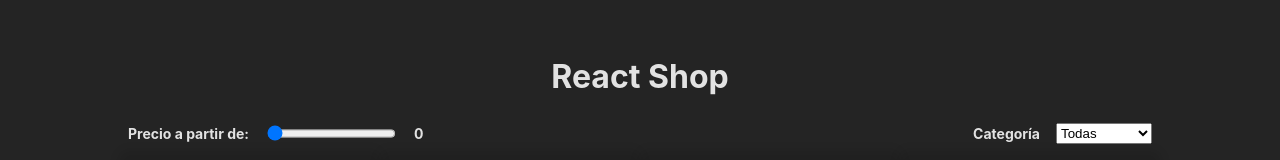
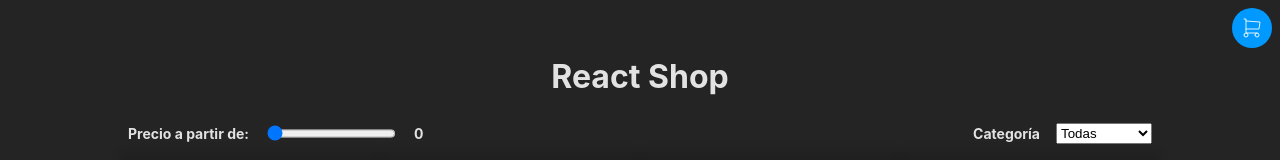
Before and after one commit to FelipeMerchan/curso-react-midudev, a React (Vite) app in the folder projects/06-shopping-cart/: page / in a window 1280 px wide. Shown: the top 160 px of the page. Built offline with nearby package versions, Linux system fonts and the light colour scheme.

Commit message:
10. Creación de un carrito desde cero y crear menú flotante con CSS

```diff
--- a/projects/06-shopping-cart/src/App.jsx
+++ b/projects/06-shopping-cart/src/App.jsx
@@ -5,6 +5,7 @@
 import { IS_DEVELOPMENT } from './config'
 import './index.css'
 import { useFilters } from './hooks/useFilters'
+import { Cart } from './components/Cart'
 
 export const App = () => {
   const { filterProducts } = useFilters()
@@ -14,6 +15,7 @@
   return (
     <>
       <Header />
+      <Cart />
       <Products products={filteredProducts} />
       {IS_DEVELOPMENT && <Footer />}
     </>
--- /dev/null
+++ b/projects/06-shopping-cart/src/components/Cart.css
@@ -0,0 +1,56 @@
+.cart {
+  background: #000;
+  display: none;
+  padding: 32px;
+  position: fixed;
+  right: 0px;
+  top: 0px;
+  width: 200px;
+}
+
+.cart img {
+  aspect-ratio: 16/9;
+  width: 100%;
+}
+
+.cart li {
+  border-bottom: 1px solid #444;
+  padding-bottom: 16px;
+}
+
+.cart footer {
+  display: flex;
+  gap: 8px;
+  justify-content: center;
+  align-items: center;
+}
+
+.cart footer button {
+  padding: 8px;
+}
+
+.cart-button {
+  align-items: center;
+  background: #09f;
+  border-radius: 9999px;
+  cursor: pointer;
+  display: flex;
+  height: 32px;
+  justify-content: center;
+  padding: 4px;
+  position: absolute;
+  right: 8px;
+  top: 8px;
+  transition: all 0.3s ease;
+  width: 32px;
+  z-index: 9999;
+}
+
+.cart-button:hover {
+  scale: 1.1;
+}
+
+.cart-button ~ input:checked ~ .cart {
+  height: 100%;
+  display: block;
+}
--- /dev/null
+++ b/projects/06-shopping-cart/src/components/Cart.jsx
@@ -0,0 +1,43 @@
+import { useId } from "react"
+import { CartIcon, ClearCartIcon } from "./Icons";
+
+import './Cart.css'
+
+export function Cart () {
+  const cartCheckBoxId = useId();
+
+  return (
+    <>
+      <label className="cart-button" htmlFor={cartCheckBoxId}>
+        <CartIcon />
+      </label>
+      <input
+        type='checkbox'
+        hidden
+        id={cartCheckBoxId}
+      />
+      <aside className="cart">
+        <ul>
+          <li>
+            <img
+              src='https://cdn.dummyjson.com/products/images/fragrances/Calvin%20Klein%20CK%20One/thumbnail.png'
+              alt=''
+            />
+            <div>
+              <strong>Ipohene</strong> - $1499
+            </div>
+
+            <footer>
+              <small>Qty: 1</small>
+              <button>+</button>
+            </footer>
+          </li>
+        </ul>
+
+        <button>
+          <ClearCartIcon />
+        </button>
+      </aside>
+    </>
+  )
+}
```
